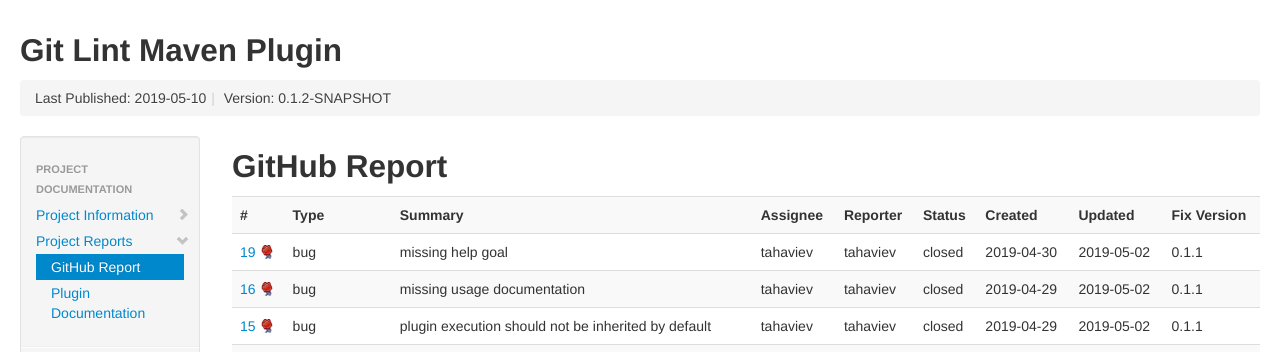
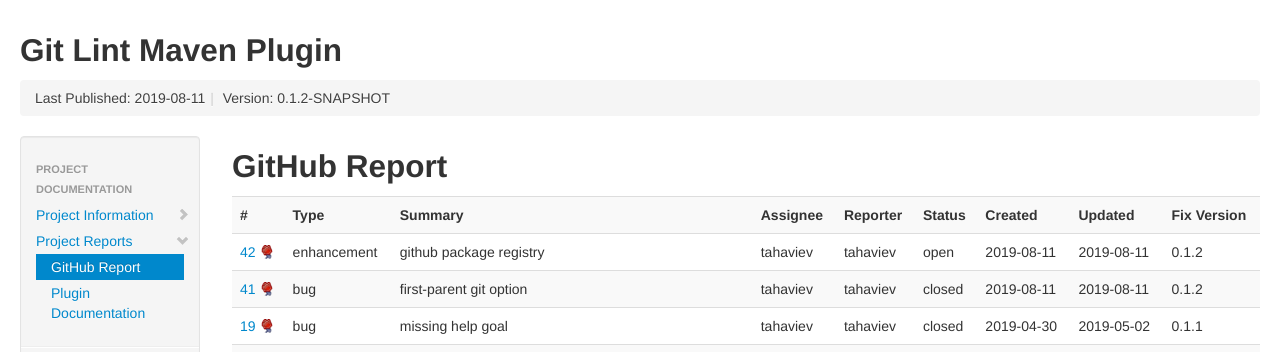
Before and after one commit to tahaviev/git-lint, a plain HTML site: page github-report.html in a window 1280 px wide. Shown: the top 352 px of the page. Drawn offline with Linux system fonts and the light colour scheme.

Commit message:
0.1.2-SNAPSHOT

```diff
--- a/github-report.html
+++ b/github-report.html
@@ -1,13 +1,13 @@
 <!DOCTYPE html>
 <!--
- | Generated by Apache Maven Doxia Site Renderer 1.8.1 from org.apache.maven.plugins:maven-changes-plugin:2.12.1:github-report at 2019-05-10
+ | Generated by Apache Maven Doxia Site Renderer 1.8.1 from org.apache.maven.plugins:maven-changes-plugin:2.12.1:github-report at 2019-08-11
  | Rendered using Apache Maven Fluido Skin 1.7
 -->
 <html xmlns="http://www.w3.org/1999/xhtml" xml:lang="en" lang="en">
   <head>
     <meta charset="UTF-8" />
     <meta name="viewport" content="width=device-width, initial-scale=1.0" />
-    <meta name="Date-Revision-yyyymmdd" content="20190510" />
+    <meta name="Date-Revision-yyyymmdd" content="20190811" />
     <meta http-equiv="Content-Language" content="en" />
     <title>Git Lint Maven Plugin &#x2013; GitHub Report</title>
     <link rel="stylesheet" href="./css/apache-maven-fluido-1.7.min.css" />
@@ -27,7 +27,7 @@
 
       <div id="breadcrumbs">
         <ul class="breadcrumb">
-        <li id="publishDate">Last Published: 2019-05-10<span class="divider">|</span>
+        <li id="publishDate">Last Published: 2019-08-11<span class="divider">|</span>
 </li>
           <li id="projectVersion">Version: 0.1.2-SNAPSHOT</li>
         </ul>
@@ -69,6 +69,26 @@
 <th>Created</th>
 <th>Updated</th>
 <th>Fix Version</th></tr>
+<tr class="b">
+<td><a class="externalLink" href="https://github.com/tahaviev/git-lint-maven-plugin/issues/42">42</a></td>
+<td>enhancement</td>
+<td>github package registry</td>
+<td>tahaviev</td>
+<td>tahaviev</td>
+<td>open</td>
+<td>2019-08-11</td>
+<td>2019-08-11</td>
+<td>0.1.2</td></tr>
+<tr class="a">
+<td><a class="externalLink" href="https://github.com/tahaviev/git-lint-maven-plugin/issues/41">41</a></td>
+<td>bug</td>
+<td>first-parent git option</td>
+<td>tahaviev</td>
+<td>tahaviev</td>
+<td>closed</td>
+<td>2019-08-11</td>
+<td>2019-08-11</td>
+<td>0.1.2</td></tr>
 <tr class="b">
 <td><a class="externalLink" href="https://github.com/tahaviev/git-lint-maven-plugin/issues/19">19</a></td>
 <td>bug</td>
```
Also changed, not shown: help-mojo.html (+3 -3 lines), index.html (+3 -3 lines), messages-mojo.html (+3 -3 lines), plugin-info.html (+3 -3 lines), project-info.html (+3 -3 lines), project-reports.html (+3 -3 lines).
